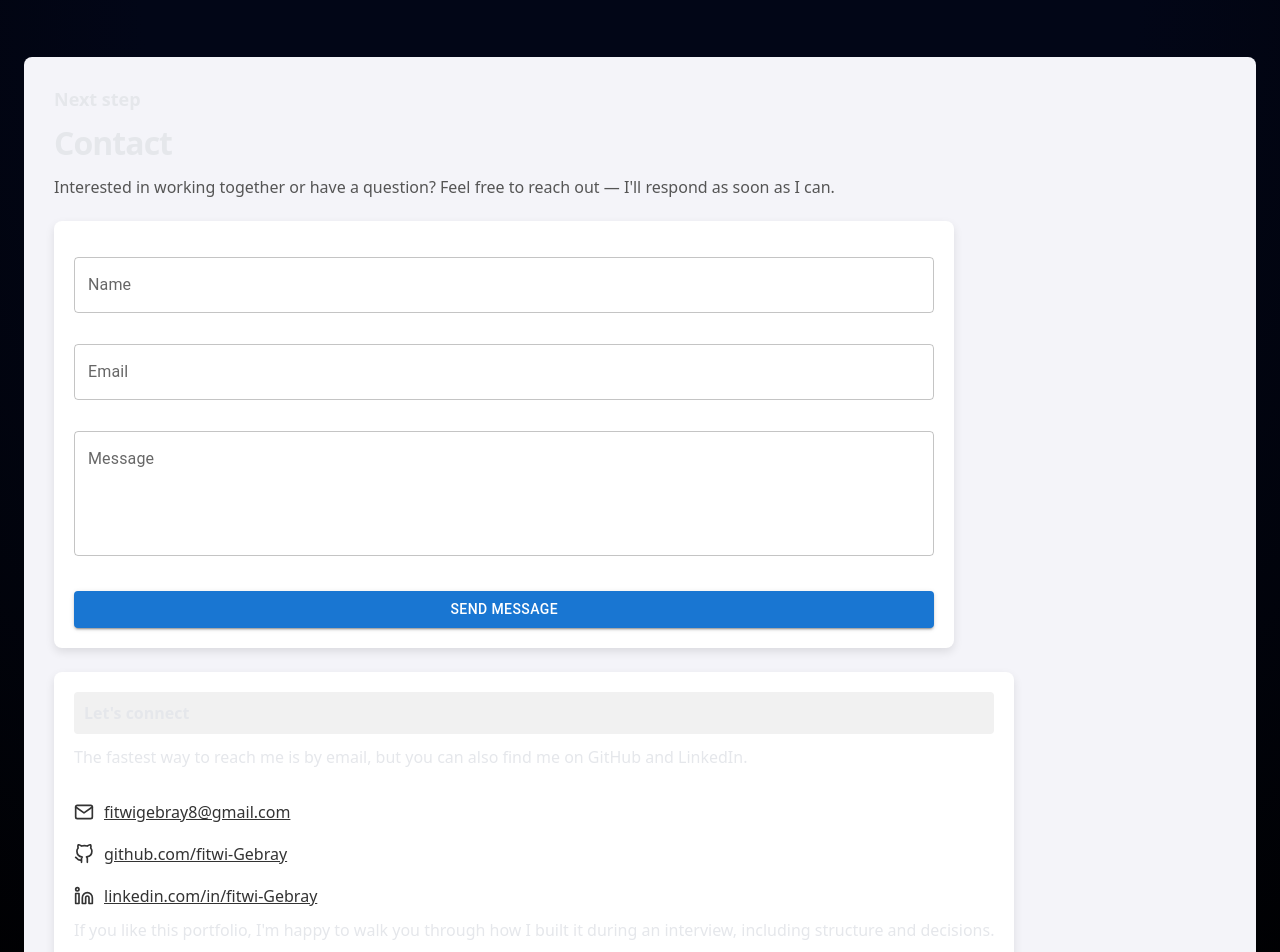
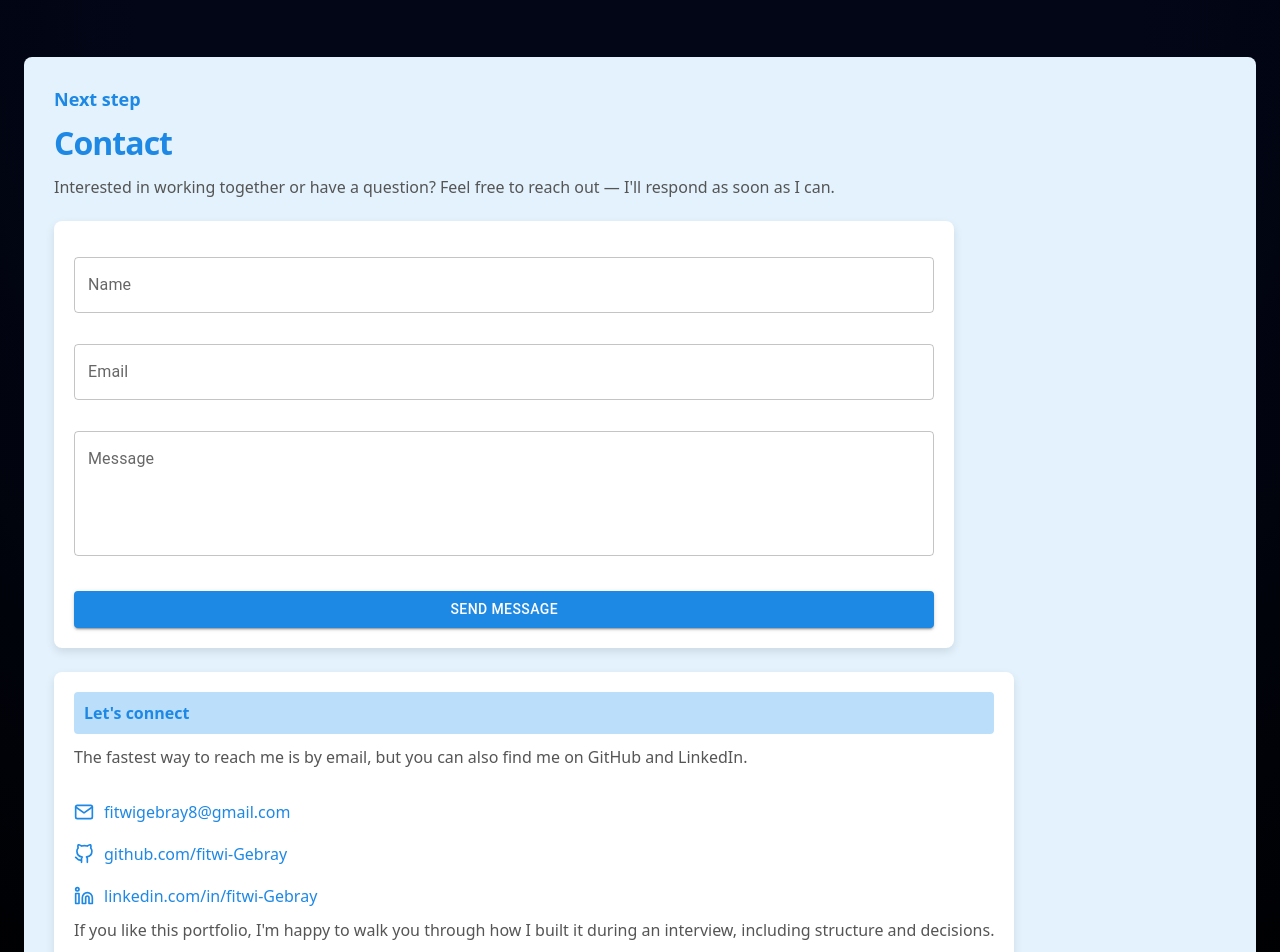
Before and after one commit to fitwi-Gebray/fitwi-portfolio, a React (Vite) app: page / in a window 1280 px wide. Shown: the part 2020-2972 px from the top of the page. Built offline with nearby package versions, Linux system fonts and the light colour scheme.

Commit message:
MUI grid has been installed

```diff
--- a/src/components/Contact.jsx
+++ b/src/components/Contact.jsx
@@ -53,17 +53,26 @@ const Contact = () => {
     <div
       style={{
         padding: "30px",
-        backgroundColor: "#f4f4f9",
+        backgroundColor: "#E3F2FD", // Light blue background
         borderRadius: "8px",
       }}
     >
       <div style={{ marginBottom: "20px" }}>
         <div
-          style={{ marginBottom: "10px", fontWeight: "bold", fontSize: "18px" }}
+          style={{
+            marginBottom: "10px",
+            fontWeight: "bold",
+            fontSize: "18px",
+            color: "#1E88E5",
+          }}
         >
           Next step
         </div>
-        <h2 style={{ fontSize: "32px", marginBottom: "10px" }}>Contact</h2>
+        <h2
+          style={{ fontSize: "32px", marginBottom: "10px", color: "#1E88E5" }}
+        >
+          Contact
+        </h2>
         <p style={{ color: "#555", fontSize: "16px" }}>
           Interested in working together or have a question? Feel free to reach
           out — I&apos;ll respond as soon as I can.
@@ -91,6 +100,7 @@ const Contact = () => {
                 onChange={(e) => setName(e.target.value)}
                 sx={{
                   marginBottom: "15px",
+                  borderColor: "#42A5F5", // Light blue border color
                 }}
               />
               <TextField
@@ -103,6 +113,7 @@ const Contact = () => {
                 onChange={(e) => setEmail(e.target.value)}
                 sx={{
                   marginBottom: "15px",
+                  borderColor: "#42A5F5",
                 }}
               />
               <TextField
@@ -116,6 +127,7 @@ const Contact = () => {
                 onChange={(e) => setMessage(e.target.value)}
                 sx={{
                   marginBottom: "15px",
+                  borderColor: "#42A5F5",
                 }}
               />
               <Button
@@ -123,7 +135,14 @@ const Contact = () => {
                 variant="contained"
                 color="primary"
                 fullWidth
-                sx={{ marginTop: "20px" }}
+                sx={{
+                  backgroundColor: "#1E88E5", // Blue button color
+                  color: "#ffffff",
+                  marginTop: "20px",
+                  "&:hover": {
+                    backgroundColor: "#1976D2", // Darker blue on hover
+                  },
+                }}
               >
                 Send Message
               </Button>
@@ -132,7 +151,10 @@ const Contact = () => {
               {(statusMessage || errorMessage) && (
                 <Alert
                   severity={statusMessage ? "success" : "error"}
-                  style={{ marginTop: "15px" }}
+                  style={{
+                    marginTop: "15px",
+                    backgroundColor: statusMessage ? "#C8E6C9" : "#FFCDD2",
+                  }}
                 >
                   {statusMessage || errorMessage}
                 </Alert>
@@ -153,16 +175,19 @@ const Contact = () => {
           >
             <div
               style={{
-                backgroundColor: "#f1f1f1",
+                backgroundColor: "#BBDEFB", // Light blue background for the pill
                 padding: "10px",
                 borderRadius: "4px",
                 fontWeight: "bold",
                 marginBottom: "10px",
+                color: "#1E88E5",
               }}
             >
               Let&apos;s connect
             </div>
-            <p style={{ fontSize: "16px", marginBottom: "20px" }}>
+            <p
+              style={{ fontSize: "16px", marginBottom: "20px", color: "#555" }}
+            >
               The fastest way to reach me is by email, but you can also find me
               on GitHub and LinkedIn.
             </p>
@@ -173,9 +198,10 @@ const Contact = () => {
                 style={{
                   display: "flex",
                   alignItems: "center",
-                  color: "#333",
+                  color: "#1E88E5", // Dark blue links
                   margin: "10px 0",
                   fontSize: "16px",
+                  textDecoration: "none",
                 }}
               >
                 <FiMail size={20} style={{ marginRight: "10px" }} />
@@ -188,9 +214,10 @@ const Contact = () => {
                 style={{
                   display: "flex",
                   alignItems: "center",
-                  color: "#333",
+                  color: "#1E88E5",
                   margin: "10px 0",
                   fontSize: "16px",
+                  textDecoration: "none",
                 }}
               >
                 <FiGithub size={20} style={{ marginRight: "10px" }} />
@@ -203,9 +230,10 @@ const Contact = () => {
                 style={{
                   display: "flex",
                   alignItems: "center",
-                  color: "#333",
+                  color: "#1E88E5",
                   margin: "10px 0",
                   fontSize: "16px",
+                  textDecoration: "none",
                 }}
               >
                 <FiLinkedin size={20} style={{ marginRight: "10px" }} />
@@ -213,7 +241,7 @@ const Contact = () => {
               </a>
             </div>
 
-            <p style={{ fontSize: "16px" }}>
+            <p style={{ fontSize: "16px", color: "#555" }}>
               If you like this portfolio, I&apos;m happy to walk you through how
               I built it during an interview, including structure and decisions.
             </p>
```
